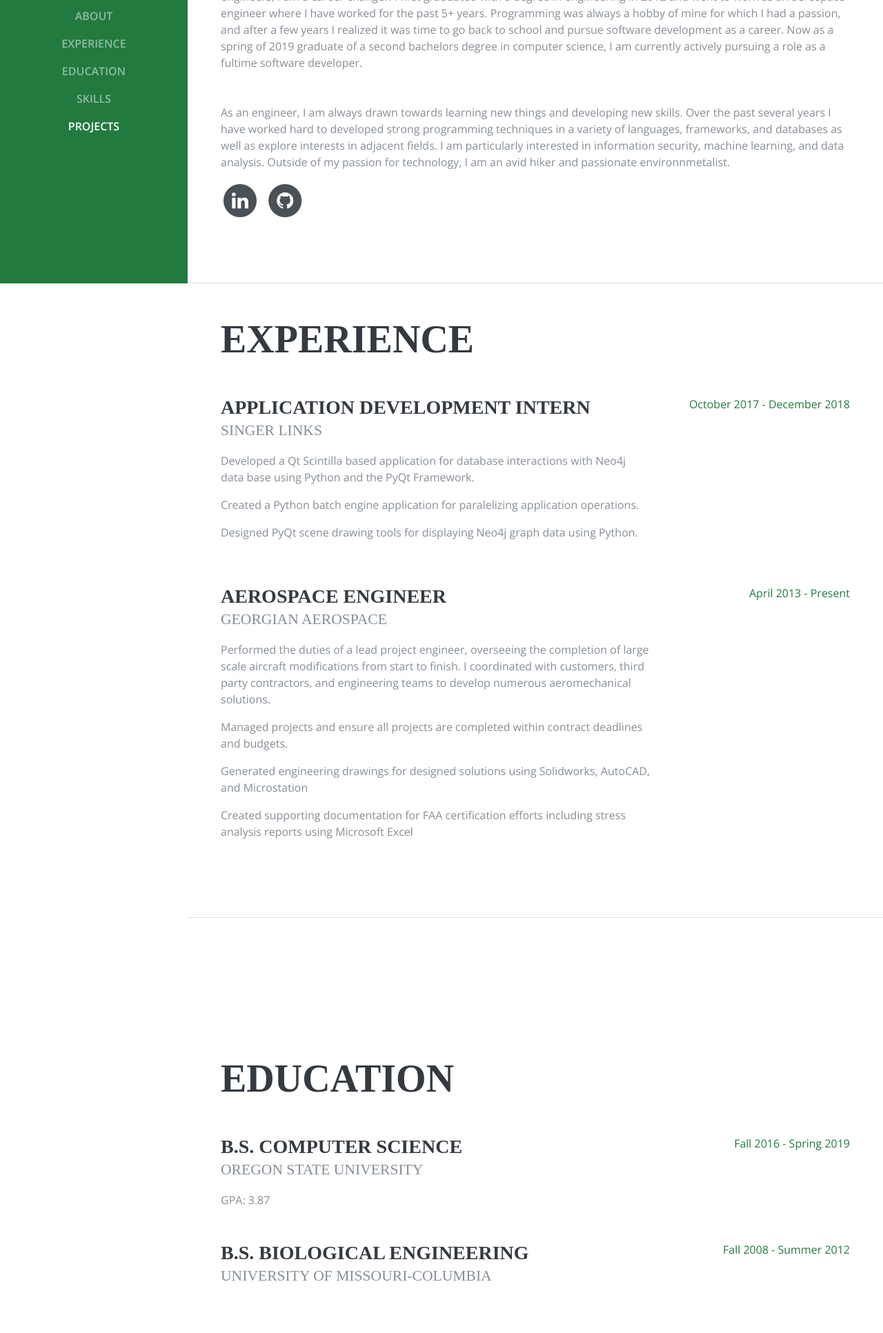
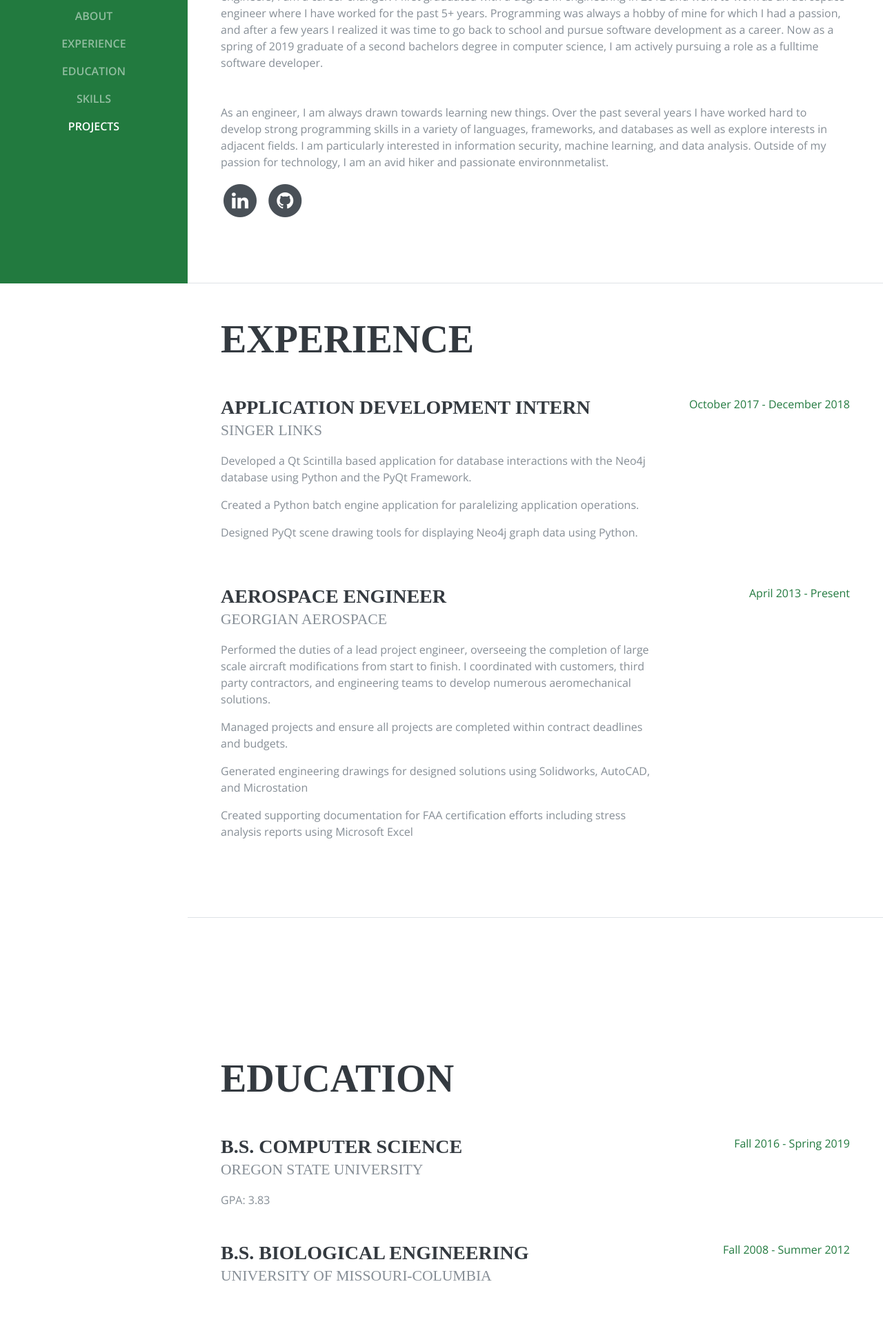
Before and after one commit to ajscimone/ajscimone.github.io, a plain HTML site: page index.html in a window 1280 px wide. Shown: the part 389-2322 px from the top of the page at 69% size. Drawn offline with nearby package versions, Linux system fonts and the light colour scheme; a web font is replaced by a local one.

Commit message:
Grammer Fixes

```diff
--- a/index.html
+++ b/index.html
@@ -65,8 +65,8 @@
           <div class="subheading mb-5">Westminster, CO 80031 · (636) 346-0025 ·
             <a href="mailto:ajscimone@live.com">ajscimone@live.com</a>
           </div>
-          <p class="mb-5">Hi, I'm Anthony Scimone, an aspiring software engineer in the Denver/Boulder area of Colorado, USA. Like many software engineers, I am a career changer. I first graduated with a degree in engineering in 2012 and went to work as an aerospace engineer where I have worked for the past 5+ years. Programming was always a hobby of mine for which I had a passion, and after a few years I realized it was time to go back to school and pursue software development as a career. Now as a spring of 2019 graduate of a second bachelors degree in computer science, I am currently actively pursuing a role as a fultime software developer.</p>
-      	  <p>As an engineer, I am always drawn towards learning new things and developing new skills. Over the past several years I have worked hard to developed strong programming techniques in a variety of languages, frameworks, and databases as well as explore interests in adjacent fields. I am particularly interested in information security, machine learning, and data analysis. Outside of my passion for technology, I am an avid hiker and passionate environnmetalist.</p>
+          <p class="mb-5">Hi, I'm Anthony Scimone, an aspiring software engineer in the Denver/Boulder area of Colorado, USA. Like many software engineers, I am a career changer. I first graduated with a degree in engineering in 2012 and went to work as an aerospace engineer where I have worked for the past 5+ years. Programming was always a hobby of mine for which I had a passion, and after a few years I realized it was time to go back to school and pursue software development as a career. Now as a spring of 2019 graduate of a second bachelors degree in computer science, I am actively pursuing a role as a fulltime software developer.</p>
+      	  <p>As an engineer, I am always drawn towards learning new things. Over the past several years I have worked hard to develop strong programming skills in a variety of languages, frameworks, and databases as well as explore interests in adjacent fields. I am particularly interested in information security, machine learning, and data analysis. Outside of my passion for technology, I am an avid hiker and passionate environnmetalist.</p>
           <ul class="list-inline list-social-icons mb-0">
             <li class="list-inline-item">
               <a href="https://www.linkedin.com/in/anthony-scimone-4b70093a/">
@@ -96,7 +96,7 @@
             <div class="resume-content mr-auto">
               <h3 class="mb-0">Application Development Intern</h3>
               <div class="subheading mb-3">Singer Links</div>
-              <p>Developed a Qt Scintilla based application for database interactions with Neo4j data base using Python and the PyQt Framework.</p>
+              <p>Developed a Qt Scintilla based application for database interactions with the Neo4j database using Python and the PyQt Framework.</p>
               <p>Created a Python batch engine application for paralelizing application operations.</p>
               <p>Designed PyQt scene drawing tools for displaying Neo4j graph data using Python.</p>
             </div>
@@ -129,7 +129,7 @@
             <div class="resume-content mr-auto">
               <h3 class="mb-0">B.S. Computer Science</h3>
               <div class="subheading mb-3">Oregon State University</div>
-              <div>GPA: 3.87</div>
+              <div>GPA: 3.83</div>
             </div>
             <div class="resume-date text-md-right">
               <span class="text-primary">Fall 2016 - Spring 2019</span>
```
